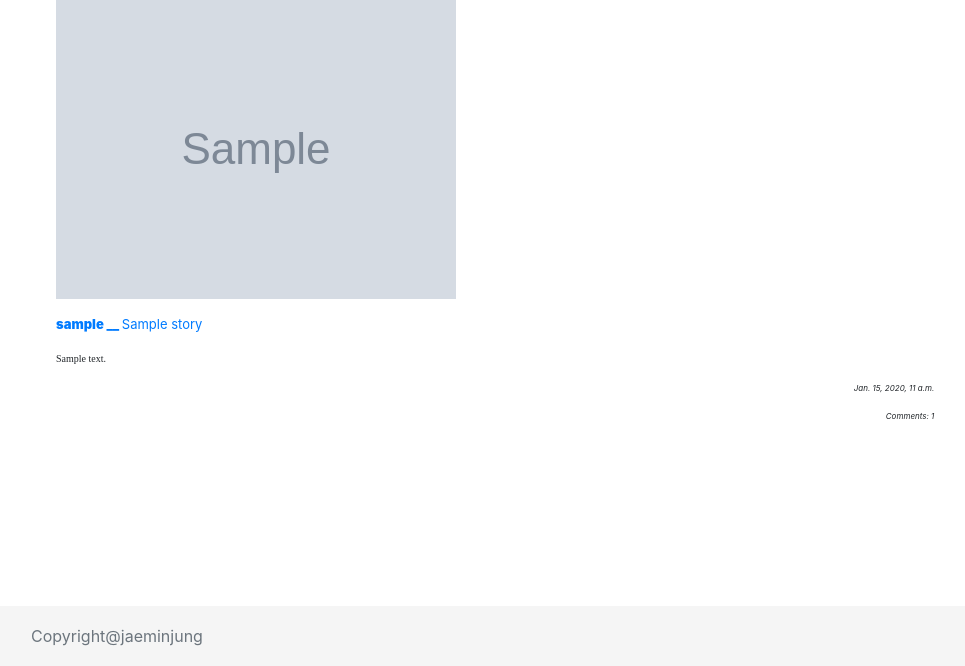
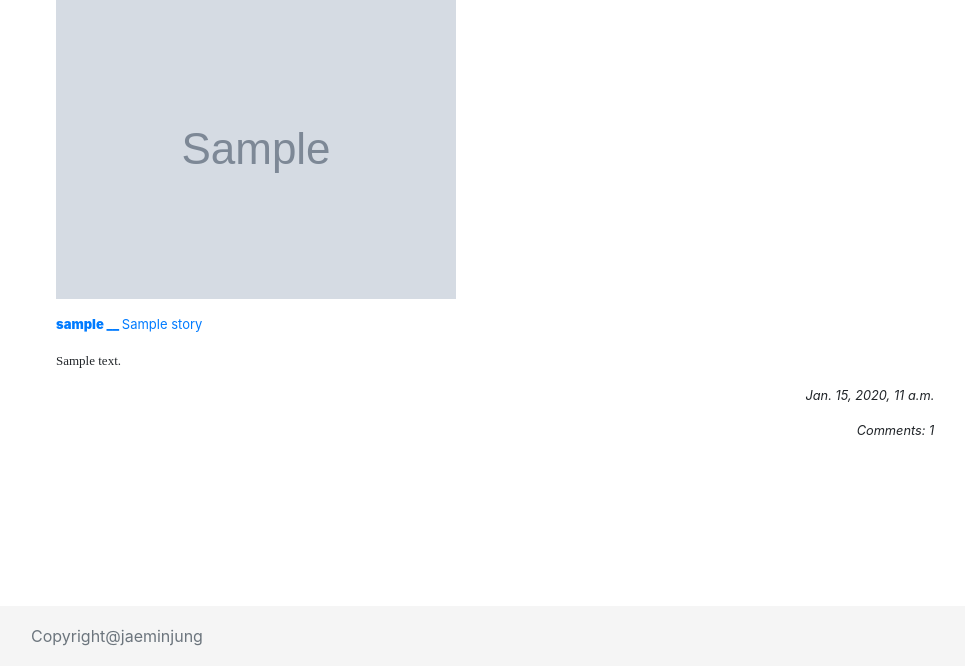
Before and after one commit to jaeminjung/serbia-home, a Django app: page /stories/ in a window 1280 px wide. Shown: the part 134-800 px from the top of the page, without its empty margins (54-1019 px from the left). Run offline with Django 3.2, Linux system fonts and the light colour scheme; tables that the repository leaves empty hold one stand-in row (values such as "Sample post"); grey boxes marked "Sample" are stand-in pictures; some libraries are stand-ins or nearby versions.

Commit message:
adjust font size

```diff
--- a/mysite/assets/navbar.css
+++ b/mysite/assets/navbar.css
@@ -52,13 +52,13 @@ code {
 }
 
 .story-body-font{
-    font-size:x-small;
+    font-size:small;
 
     font-family:myFirstFont;
 }
 
 .story-date-font {
-    font-size:0.5em;
+    font-size:0.8em;
     font-style:italic;
     text-align:right;
 }
--- a/mysite/mysite/urls.py
+++ b/mysite/mysite/urls.py
@@ -29,6 +29,5 @@ urlpatterns = [
 
 ]
 
-
 urlpatterns += staticfiles_urlpatterns()
 urlpatterns += static(settings.MEDIA_URL, document_root=settings.MEDIA_ROOT)
```
Also changed, not shown: mysite/templates/404.html (added, +10 -0 lines), mysite/media/스크린샷_2018-05-30_23-32-16.png (added).
